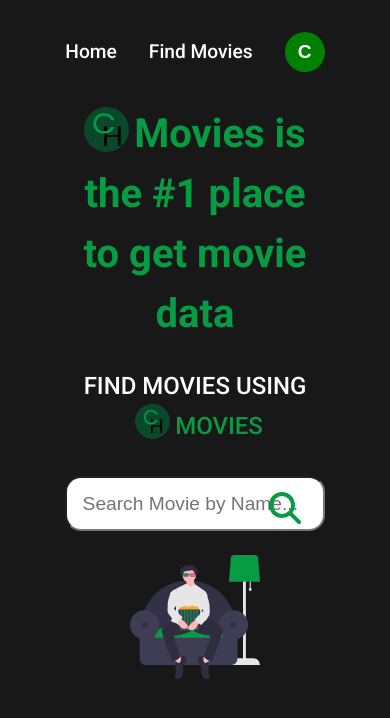
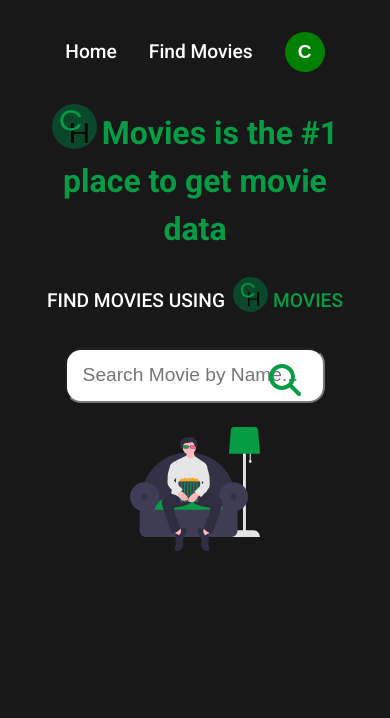
Before and after one commit to coding4freedom/Movie-Finder, a React (Vite) app: page / in a window 390 px wide. Shown: the top 718 px of the page. Built offline with nearby package versions, Linux system fonts and the light colour scheme.

Commit message:
Header media queries added mobile sizing

```diff
--- a/src/components/Header.css
+++ b/src/components/Header.css
@@ -54,3 +54,15 @@
         height: 35px;
     }
 }
+
+@media (max-width: 635px) {
+    .header {
+        width: 100%;
+    }
+    .header h1 {
+        font-size: 2rem;
+    }
+    .header p {
+        font-size: 1.2rem;
+    }
+}
```
